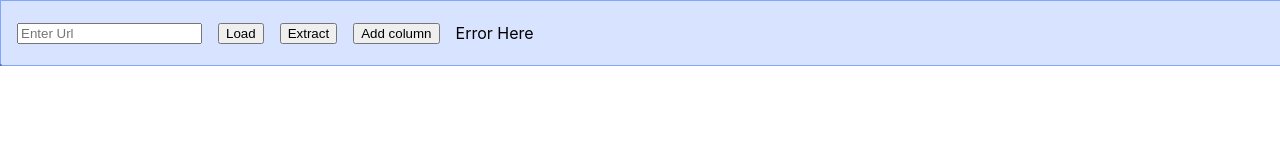
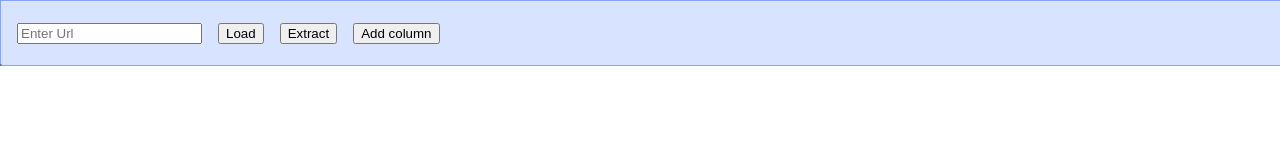
Before and after one commit to epicX67/legion_jsonmdfextract, a React (Create React App) app: page / in a window 1280 px wide. Shown: the top 160 px of the page. Built offline with nearby package versions, Linux system fonts and the light colour scheme.

Commit message:
Removed error element

```diff
--- a/src/App.js
+++ b/src/App.js
@@ -103,7 +103,7 @@ function App() {
         <button onClick={() => fetch(url)}>Load</button>
         <button>Extract</button>
         <button onClick={() => setShowColumnModal(true)}>Add column</button>
-        <p className="errMsg">Error Here</p>
+        {/* <p className="errMsg">Error Here</p> */}
       </div>
       <div className="mainCont">
         <div className="row header">
```
